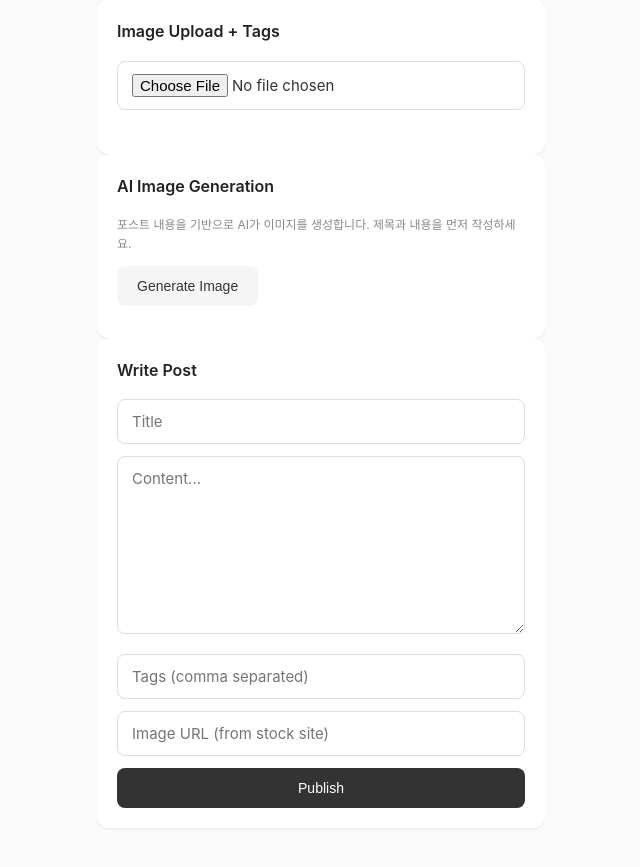
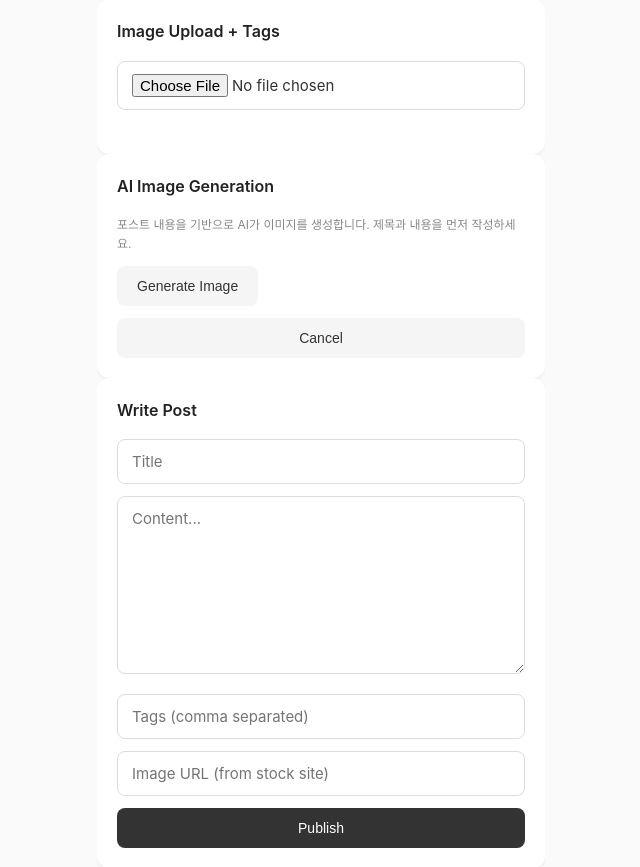
Before and after one commit to chad0920kim/cheer-factory, a Flask app: page /admin in a window 1280 px wide. Shown: the part 574-1441 px from the top of the page, without its empty margins (319-959 px from the left). Run offline with Flask 3, Linux system fonts and the light colour scheme; the visitor is signed in with stand-in values (Sample User, id 1).

Commit message:
Improve AI generated image preview UX
- Show larger image preview (max-width: 400px)
- Click image to view in fullscreen modal
- Add Cancel button to remove generated image
- Add click hint text below image

Co-Authored-By: Claude Opus 4.5 <noreply@anthropic.com>

```diff
--- a/templates/admin.html
+++ b/templates/admin.html
@@ -246,6 +246,35 @@
             border-radius: 8px;
             font-size: 14px;
         }
+        /* Generated Image Preview */
+        .generated-image-preview {
+            position: relative;
+        }
+        .generated-image-preview img {
+            width: 100%;
+            max-width: 400px;
+            border-radius: 8px;
+            cursor: pointer;
+            transition: transform 0.2s;
+        }
+        .generated-image-preview img:hover {
+            transform: scale(1.02);
+        }
+        .generated-image-preview .click-hint {
+            font-size: 11px;
+            color: #888;
+            text-align: center;
+            margin-top: 4px;
+        }
+        .cancel-btn {
+            background: #f5f5f5;
+            color: #666;
+            border: 1px solid #ddd;
+        }
+        .cancel-btn:hover {
+            background: #eee;
+            color: #333;
+        }
     </style>
 </head>
 <body>
@@ -311,7 +340,10 @@
                             포스트 내용을 기반으로 AI가 이미지를 생성합니다. 제목과 내용을 먼저 작성하세요.
                         </p>
                         <button onclick="generateAIImage()" id="generateImageBtn">Generate Image</button>
-                        <div id="generatedImagePreview" class="image-preview" style="margin-top: 12px;"></div>
+                        <div id="generatedImagePreview" class="generated-image-preview" style="margin-top: 12px;"></div>
+                        <div id="generatedImageActions" style="display: none; margin-top: 8px; display: flex; gap: 8px;">
+                            <button onclick="cancelGeneratedImage()" class="cancel-btn" style="flex: 1;">Cancel</button>
+                        </div>
                     </div>
 
                     <div class="admin-section">
@@ -494,6 +526,8 @@
             if (event && event.target !== event.currentTarget && !event.target.classList.contains('modal-close')) return;
             document.getElementById('imageModal').classList.remove('active');
             modalImageData = null;
+            // Restore select button visibility for next use
+            document.querySelector('.modal-select').style.display = 'block';
         }
 
         function selectFromModal() {
@@ -562,9 +596,12 @@
         });
 
         // AI Image Generation
+        let generatedImageUrl = null;
+
         async function generateAIImage() {
             const btn = document.getElementById('generateImageBtn');
             const previewDiv = document.getElementById('generatedImagePreview');
+            const actionsDiv = document.getElementById('generatedImageActions');
             const status = document.getElementById('status');
             const title = document.getElementById('title').value;
             const content = document.getElementById('content').value;
@@ -579,6 +616,7 @@
             btn.disabled = true;
             btn.textContent = 'Generating...';
             previewDiv.innerHTML = '<p style="color: #888; text-align: center;">AI is creating your image...</p>';
+            actionsDiv.style.display = 'none';
 
             try {
                 const res = await fetch('/admin/generate-image', {
@@ -593,9 +631,14 @@
                     status.className = 'status error';
                     previewDiv.innerHTML = '';
                 } else {
-                    previewDiv.innerHTML = `<img src="${data.image_url}" alt="Generated Image" style="max-width: 100%; border-radius: 8px;">`;
+                    generatedImageUrl = data.image_url;
+                    previewDiv.innerHTML = `
+                        <img src="${data.image_url}" alt="Generated Image" onclick="previewGeneratedImage('${data.image_url}')">
+                        <p class="click-hint">Click image to view larger</p>
+                    `;
                     document.getElementById('imageUrl').value = data.image_url;
-                    status.textContent = 'Image generated and applied!';
+                    actionsDiv.style.display = 'flex';
+                    status.textContent = 'Image generated and applied! Click to preview or Cancel to remove.';
                     status.className = 'status success';
                 }
             } catch (e) {
@@ -606,6 +649,28 @@
 
             btn.disabled = false;
             btn.textContent = 'Generate Image';
+        }
+
+        function previewGeneratedImage(url) {
+            document.getElementById('modalImage').src = url;
+            document.getElementById('modalPhotographer').textContent = 'AI Generated Image';
+            document.getElementById('imageModal').classList.add('active');
+            // Hide select button for AI generated images (already applied)
+            document.querySelector('.modal-select').style.display = 'none';
+        }
+
+        function cancelGeneratedImage() {
+            const previewDiv = document.getElementById('generatedImagePreview');
+            const actionsDiv = document.getElementById('generatedImageActions');
+            const status = document.getElementById('status');
+
+            previewDiv.innerHTML = '';
+            actionsDiv.style.display = 'none';
+            document.getElementById('imageUrl').value = '';
+            generatedImageUrl = null;
+
+            status.textContent = 'Generated image removed.';
+            status.className = 'status';
         }
 
         // Tab switching
```
